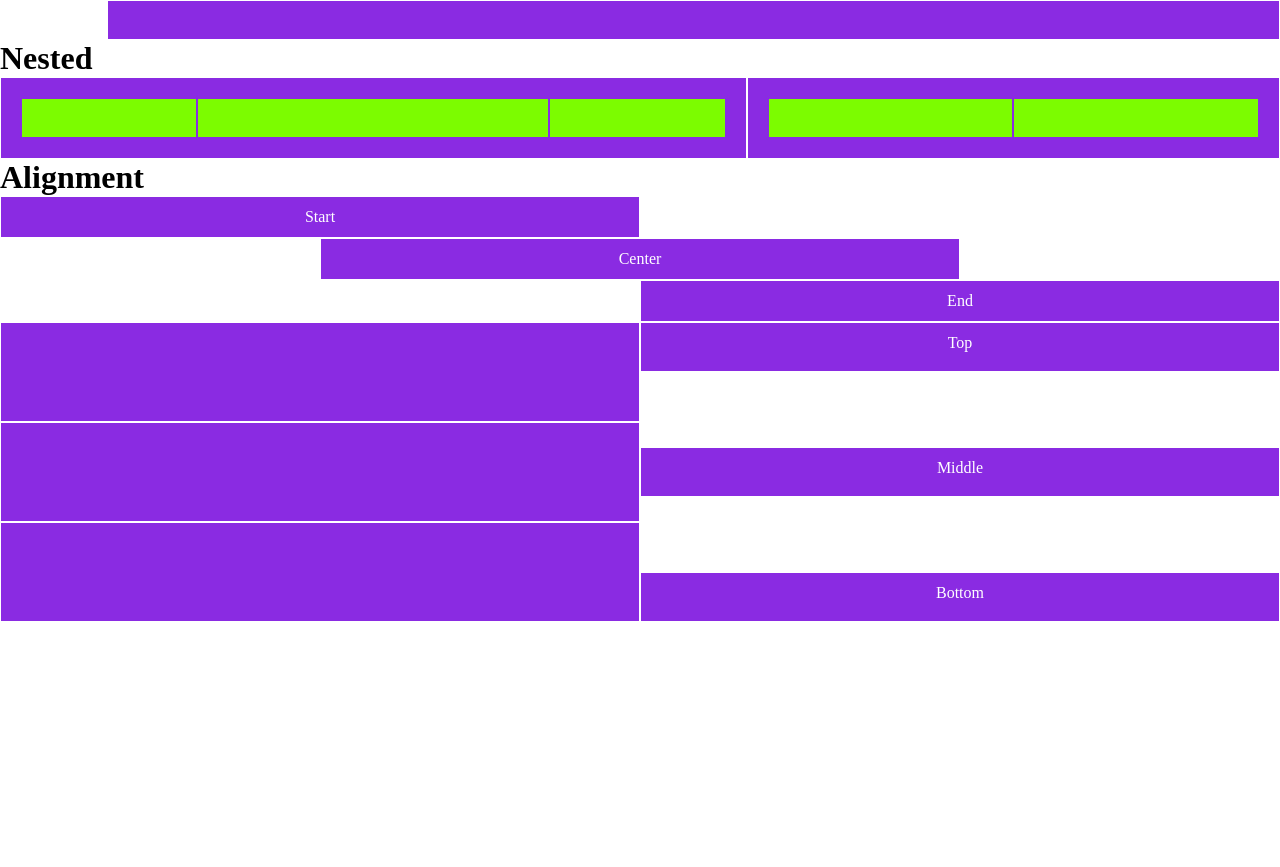
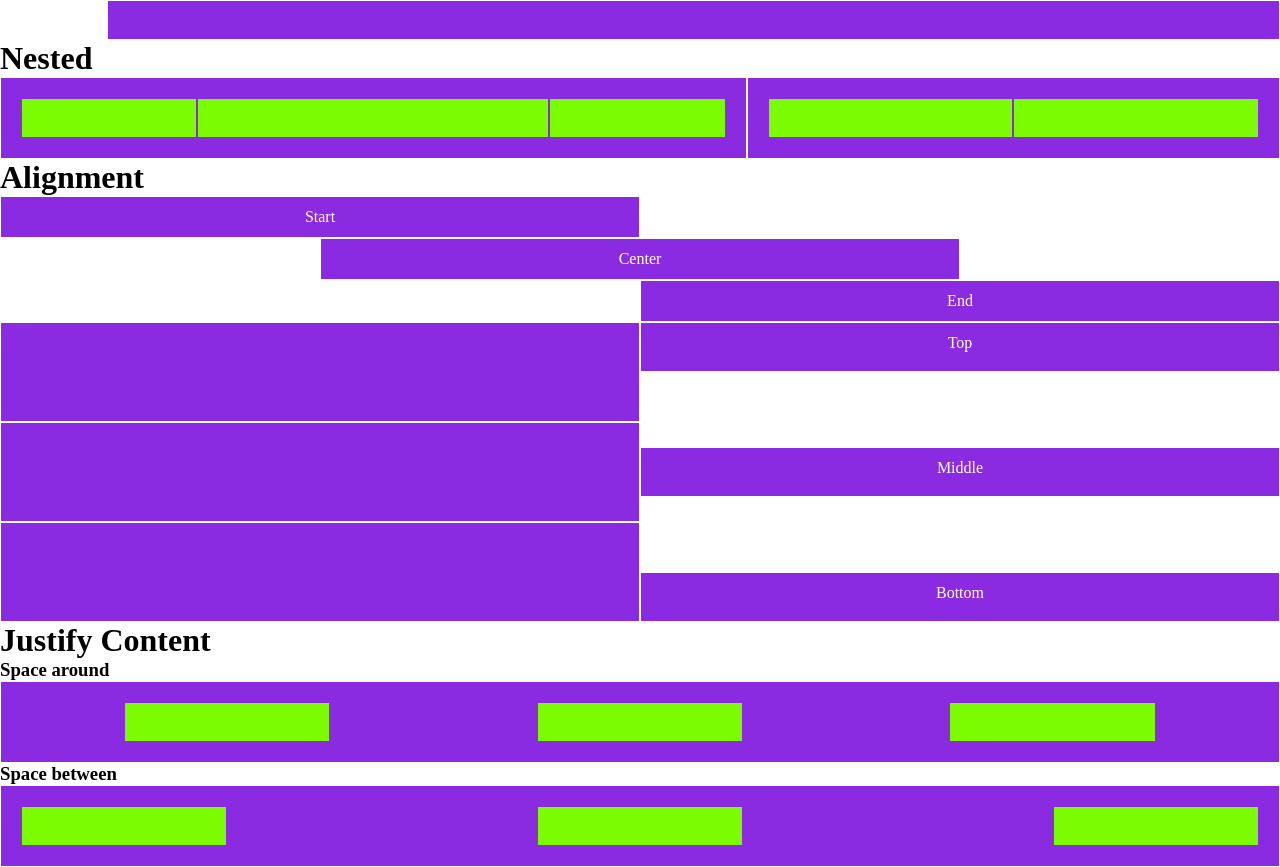
Before and after one commit to Gtp87/html-css-12bool, a plain HTML site: page index.html in a window 1280 px wide. Shown: the part 1080-1947 px from the top of the page. Before the commit the page ends 1702 px from the top, so only its background shows below. Drawn offline with Linux system fonts and the light colour scheme.

Commit message:
add justify content

```diff
--- a/css/style.css
+++ b/css/style.css
@@ -49,3 +49,11 @@ html {
 .bottom {
     align-self: flex-end;
 }
+
+.sp-around {
+    justify-content: space-around;
+}
+
+.sp-between {
+    justify-content: space-between;
+}
--- a/index.html
+++ b/index.html
@@ -159,6 +159,30 @@
             <div class="col-6"></div>
             <div class="col-6 bottom">Bottom</div>
         </div>
+        <h1>Justify Content</h1>
+        <h3>Space around</h3>
+        <div class="row">
+            <div class="col-12">
+                <div class="row padding sp-around">
+                    <div class="col-2 nested"></div>
+                    <div class="col-2 nested"></div>
+                    <div class="col-2 nested"></div>
+                </div>
+            </div>
+        </div>
+
+        <h3>Space between</h3>
+        <div class="row">
+            <div class="col-12">
+                <div class="row padding sp-between">
+                    <div class="col-2 nested"></div>
+                    <div class="col-2 nested"></div>
+                    <div class="col-2 nested"></div>
+                </div>
+            </div>
+        </div>
+
+
     </div>
 </body>
 </html>
```
